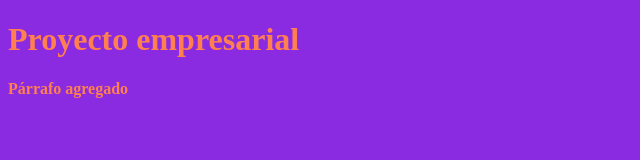
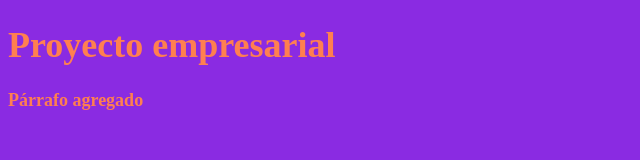
Before and after one commit to XaviAgenjo/CursoGit, a plain HTML site: page index.html in a window 1280 px wide. Shown: the whole page, without its empty margins (0-640 px from the left). Drawn offline with Linux system fonts and the light colour scheme; files that its build step writes are made by us from their sources.

Commit message:
Update MyStyles.css

```diff
--- a/MyStyles.css
+++ b/MyStyles.css
@@ -1,5 +1,6 @@
 body {
     background-color: blueviolet;
     font-weight:bold;
-    color:coral
+    color:coral;
+    font-size: 18px;
 }
```
